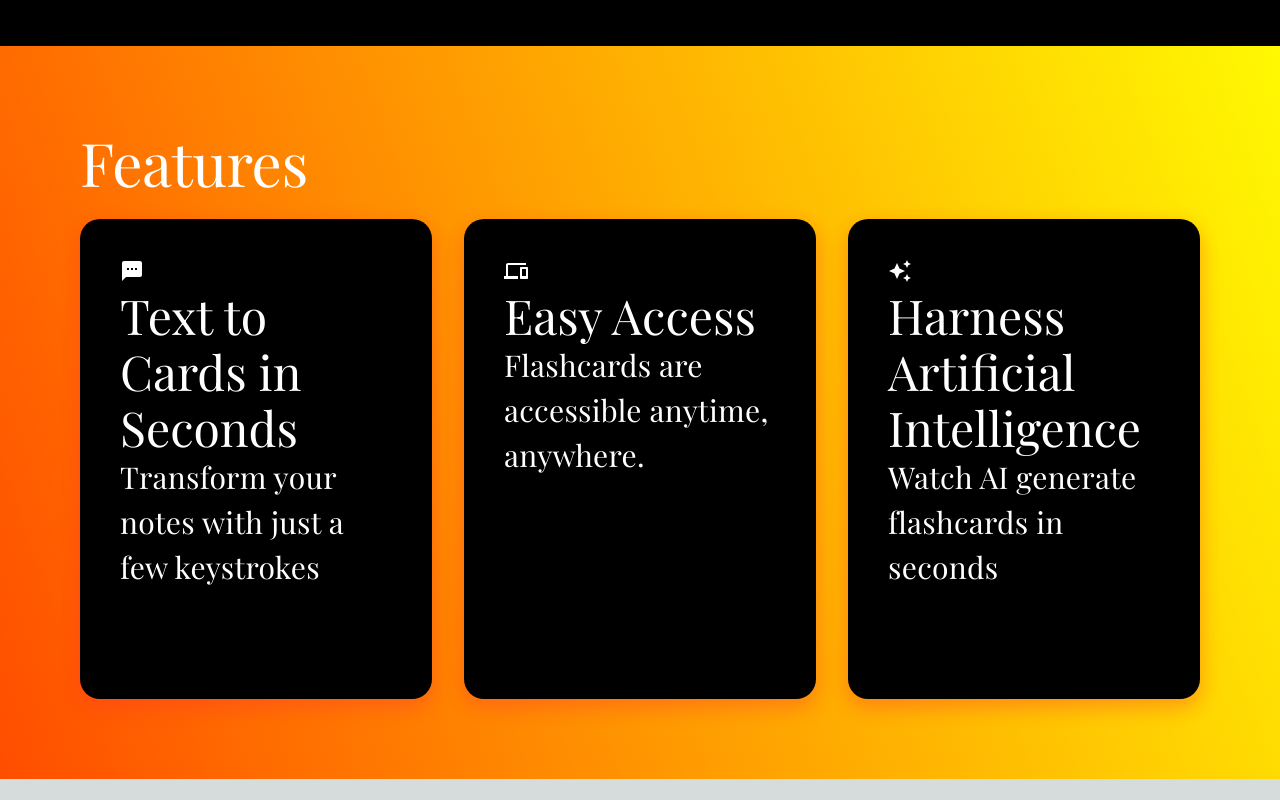
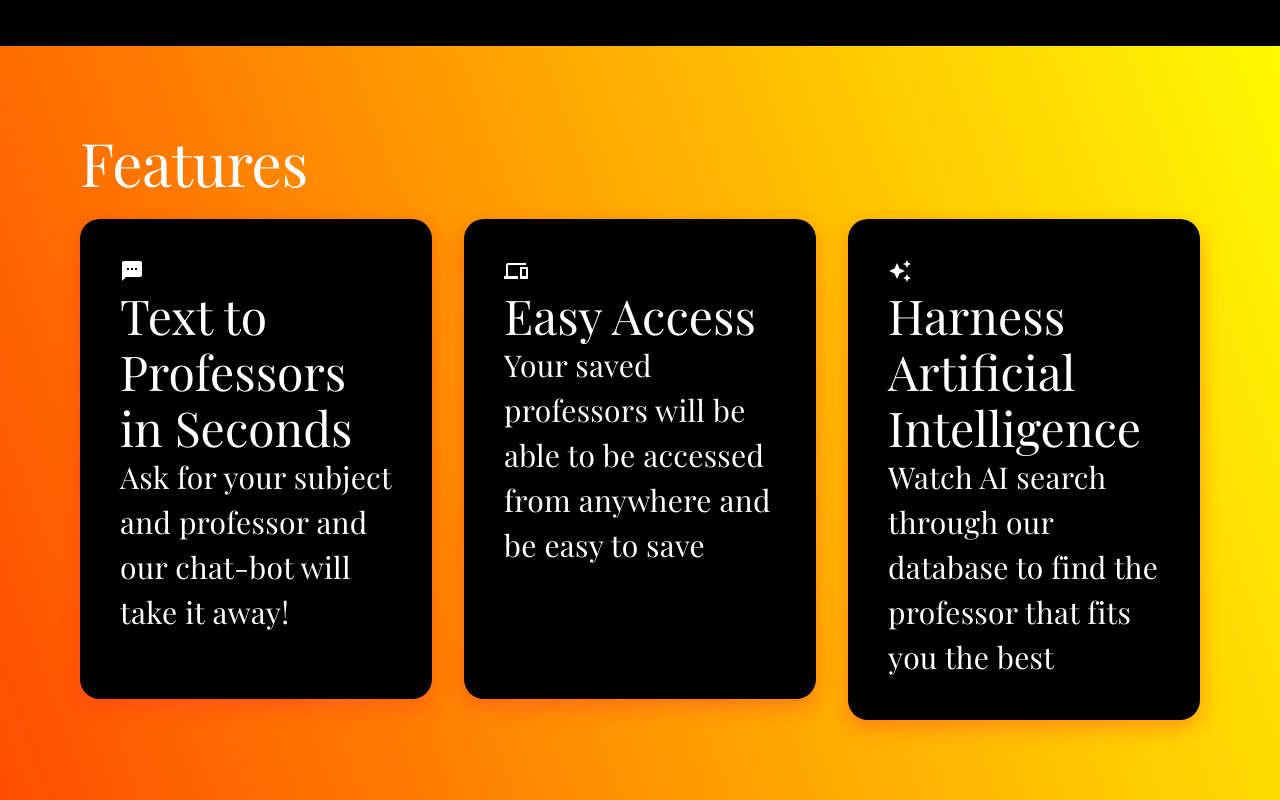
Before and after one commit to Shoheicode/Project-5--AI-Rate-My-Professor, a Next.js app: page / in a window 1280 px wide. Shown: the part 553-1353 px from the top of the page. Before the commit the page ends 1332 px from the top, so only its background shows below. Built offline with nearby package versions, Linux system fonts and the light colour scheme; no server answers; a web font is replaced by a local one.

Commit message:
Updated message

```diff
--- a/app/page.js
+++ b/app/page.js
@@ -89,18 +89,18 @@ export default function Home() {
             <InfoCard
 
               icon={<TextsmsIcon />}
-              title="Text to Cards in Seconds"
-              subtitle="Transform your notes with just a few keystrokes"
+              title="Text to Professors in Seconds"
+              subtitle="Ask for your subject and professor and our chat-bot will take it away!"
             />
             <InfoCard
               icon={<DevicesIcon />}
               title="Easy Access"
-              subtitle="Flashcards are accessible anytime, anywhere."
+              subtitle="Your saved professors will be able to be accessed from anywhere and be easy to save"
             />
             <InfoCard
               icon={<AutoAwesomeIcon />}
               title="Harness Artificial Intelligence"
-              subtitle="Watch AI generate flashcards in seconds"
+              subtitle="Watch AI search through our database to find the professor that fits you the best"
             />
           </Grid>
         </Box>
```
